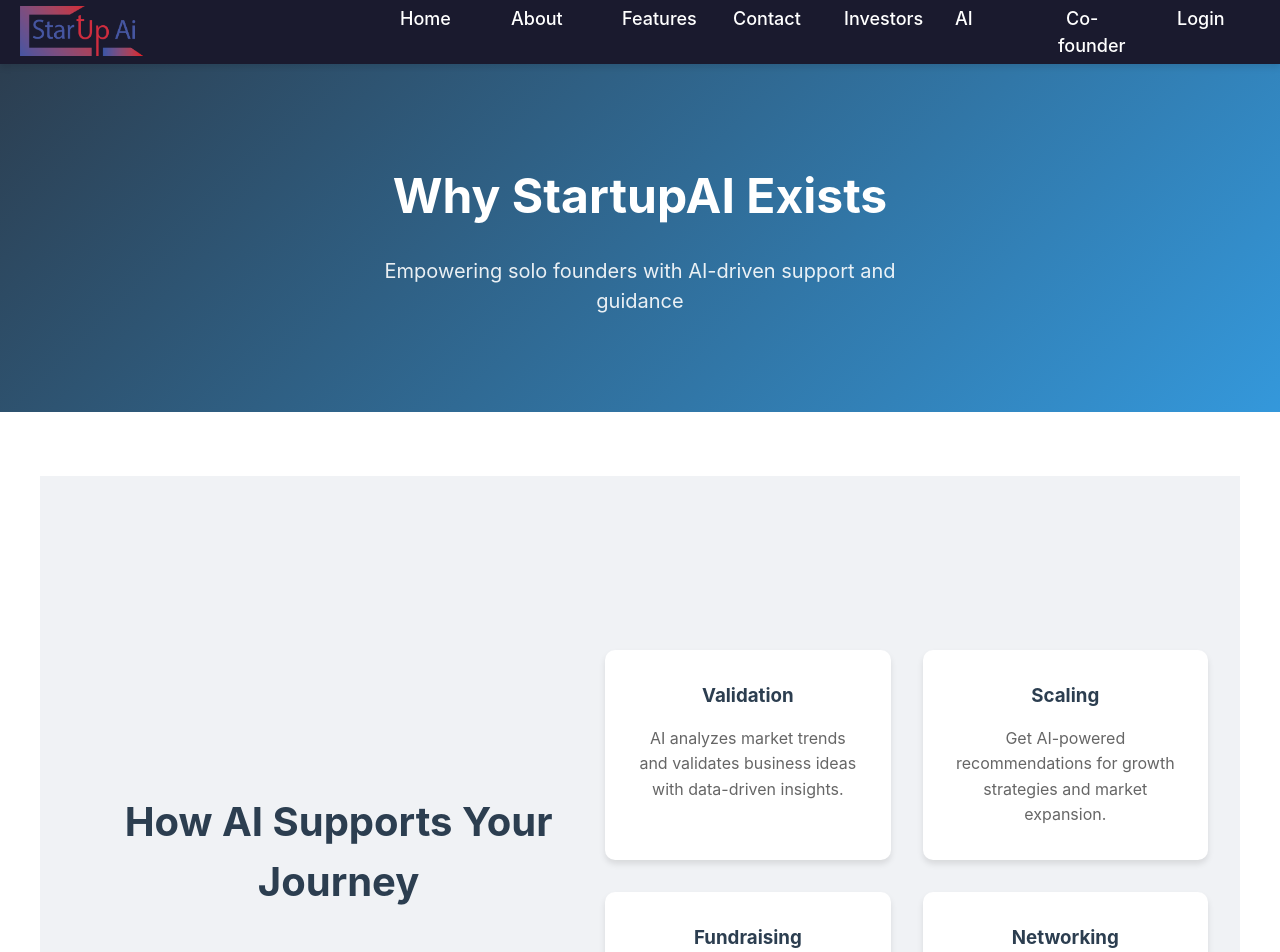
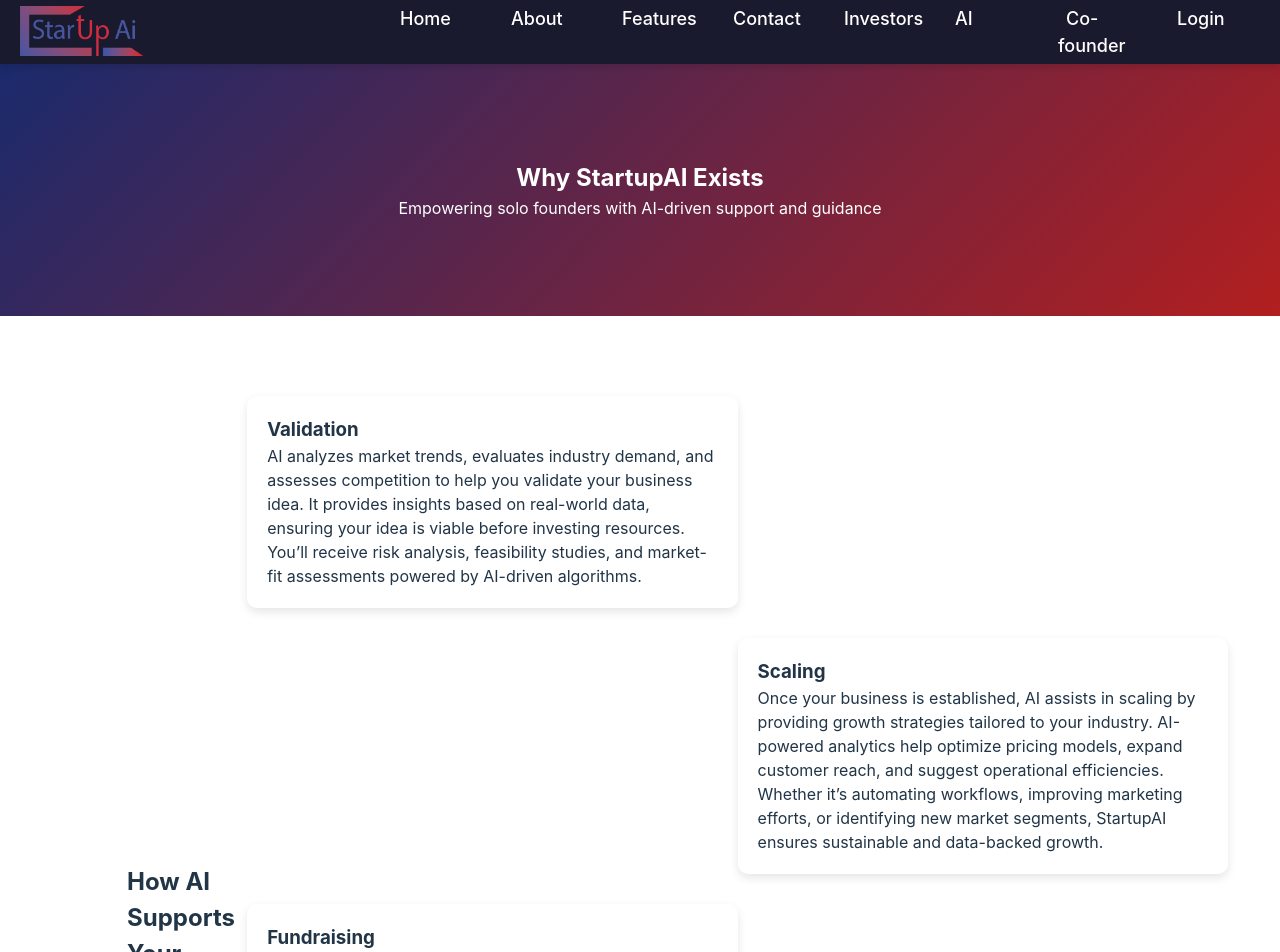
Before and after one commit to Mokshjain131/Pterodactyl, a React (Vite) app in the folder Frontend/: page /about in a window 1280 px wide. Shown: the top 952 px of the page. Built offline with nearby package versions, Linux system fonts and the light colour scheme.

Commit message:
about updates
about updates

```diff
--- a/Frontend/src/pages/about.jsx
+++ b/Frontend/src/pages/about.jsx
@@ -1,47 +1,80 @@
+import { useEffect, useState } from "react";
 import Navbar from "../components/navbar";
 import Footer from "../components/footer";
-import '../styles/about.css';
+import "../styles/about.css";
 
 const About = () => {
+  const [visibleCards, setVisibleCards] = useState([]);
+
+  useEffect(() => {
+    const handleScroll = () => {
+      const cards = document.querySelectorAll(".support-item");
+      const windowHeight = window.innerHeight;
+
+      cards.forEach((card, index) => {
+        const rect = card.getBoundingClientRect();
+        if (rect.top < windowHeight * 0.75) {
+          setVisibleCards((prev) => [...new Set([...prev, index])]);
+        }
+      });
+    };
+
+    window.addEventListener("scroll", handleScroll);
+    return () => window.removeEventListener("scroll", handleScroll);
+  }, []);
+
   return (
     <div className="about-page">
       <Navbar />
       <main>
         <section className="about-hero">
-          <h1>Why StartupAI Exists</h1>
-          <p>Empowering solo founders with AI-driven support and guidance</p>
+          <div className="hero-content">
+            <h1>Why StartupAI Exists</h1>
+            <p>Empowering solo founders with AI-driven support and guidance</p>
+          </div>
         </section>
 
-        {/* <section className="mission-section">
-          <div className="container">
-            <h2>Our Mission</h2>
-            <p>We believe that great ideas shouldn&apos;t be limited by lack of resources or support. StartupAI was created to democratize access to high-quality business guidance through the power of artificial intelligence.</p>
-          </div>
-        </section> */}
 
         <section className="how-it-works">
+
           <div className="container">
             <h2>How AI Supports Your Journey</h2>
             <div className="support-grid">
-              <div className="support-item">
-                <h3>Validation</h3>
-                <p>AI analyzes market trends and validates business ideas with data-driven insights.</p>
-              </div>
-              <div className="support-item">
-                <h3>Scaling</h3>
-                <p>Get AI-powered recommendations for growth strategies and market expansion.</p>
-              </div>
-              <div className="support-item">
-                <h3>Fundraising</h3>
-                <p>AI assists in crafting compelling pitches and connecting with potential investors.</p>
-              </div>
-              <div className="support-item">
-                <h3>Networking</h3>
-                <p>Access AI-curated networking opportunities and industry connections.</p>
-              </div>
+              {[
+                {
+                  title: "Validation",
+                  content:
+                    "AI analyzes market trends, evaluates industry demand, and assesses competition to help you validate your business idea. It provides insights based on real-world data, ensuring your idea is viable before investing resources. You’ll receive risk analysis, feasibility studies, and market-fit assessments powered by AI-driven algorithms.",
+                },
+                {
+                  title: "Scaling",
+                  content:
+                    "Once your business is established, AI assists in scaling by providing growth strategies tailored to your industry. AI-powered analytics help optimize pricing models, expand customer reach, and suggest operational efficiencies. Whether it’s automating workflows, improving marketing efforts, or identifying new market segments, StartupAI ensures sustainable and data-backed growth.",
+                },
+                {
+                  title: "Fundraising",
+                  content:
+                    "AI streamlines your fundraising journey by analyzing successful pitch decks, identifying investor preferences, and crafting compelling proposals. It connects you with potential investors by matching your startup with relevant funding opportunities. AI also helps refine financial projections and business plans, making your pitch more persuasive and investment-ready.",
+                },
+                {
+                  title: "Networking",
+                  content:
+                    "StartupAI connects you with industry leaders, mentors, and like-minded entrepreneurs through AI-curated networking opportunities. By analyzing professional networks, AI suggests meaningful connections, helping you form partnerships and collaborations. It also recommends events, workshops, and accelerators relevant to your startup’s growth.",
+                },
+              ].map((item, index) => (
+                <div
+                  key={index}
+                  className={`support-item ${visibleCards.includes(index) ? "visible" : ""} ${index % 2 === 0 ? "slide-left" : "slide-right"}`}
+                >
+                  <h3>{item.title}</h3>
+                  <p>{item.content}</p>
+                </div>
+              ))}
             </div>
           </div>
+
         </section>
+
       </main>
       <Footer />
     </div>
--- a/Frontend/src/styles/about.css
+++ b/Frontend/src/styles/about.css
@@ -1,103 +1,54 @@
-.about-page {
-  min-height: 100vh;
-  display: flex;
-  flex-direction: column;
-}
 
-main {
-  flex: 1;
-}
 
 .about-hero {
-  background: linear-gradient(135deg, #2c3e50, #3498db);
+  background: linear-gradient(135deg, #1a2a6c, #b21f1f);
   color: white;
   padding: 6rem 2rem;
   text-align: center;
+  position: relative;
+  margin-bottom: 170px;
 }
 
-.about-hero h1 {
-  font-size: 3rem;
-  margin-bottom: 1.5rem;
-}
-
-.about-hero p {
-  font-size: 1.25rem;
-  opacity: 0.9;
-  max-width: 600px;
-  margin: 0 auto;
+.how-it-works {
+  display: flex;
+  flex-direction: column;
+  align-items: center;
+  padding: 50px 20px;
+  padding-left: 95px;
+  padding-bottom: 150px;
+  background-color: transparent !important;
 }
 
 .container {
-  max-width: 1200px;
-  margin: 0 auto;
-  padding: 0 2rem;
+  background-color: transparent !important;
 }
 
-.mission-section {
-  padding: 4rem 0;
-  background-color: #f8f9fa;
-  text-align: center;
-}
-
-.mission-section h2 {
-  color: #2c3e50;
-  font-size: 2.5rem;
-  margin-bottom: 2rem;
-}
-
-.mission-section p {
-  max-width: 800px;
-  margin: 0 auto;
-  color: #666;
-  line-height: 1.6;
-}
-
-.how-it-works {
-  padding: 4rem 0;
-}
-
-.how-it-works h2 {
-  text-align: center;
-  color: #2c3e50;
-  font-size: 2.5rem;
-  margin-bottom: 3rem;
-}
 
 .support-grid {
-  display: grid;
-  grid-template-columns: repeat(auto-fit, minmax(250px, 1fr));
-  gap: 2rem;
+  display: flex;
+  flex-direction: column;
+  gap: 30px;
+  padding-bottom: 70px;
 }
 
 .support-item {
-  background: white;
-  padding: 2rem;
+  width: 50%;
+  padding: 20px;
   border-radius: 10px;
-  box-shadow: 0 4px 6px rgba(0, 0, 0, 0.1);
-  text-align: center;
+  background-color: #fff;
+  box-shadow: 0px 4px 10px rgba(0, 0, 0, 0.1);
+  opacity: 0; /* Initially hidden */
+  transform: translateX(-100px);
+  transition: opacity 0.8s ease, transform 0.8s ease;
 }
 
-.support-item h3 {
-  color: #2c3e50;
-  margin-bottom: 1rem;
+/* Alternating positions */
+.support-item:nth-child(even) {
+  align-self: flex-end;
+  transform: translateX(100px);
 }
 
-.support-item p {
-  color: #666;
-  line-height: 1.6;
+.support-item.visible {
+  opacity: 1;
+  transform: translateX(0);
 }
-
-@media (max-width: 768px) {
-  .about-hero h1 {
-    font-size: 2rem;
-  }
-
-  .about-hero p {
-    font-size: 1.1rem;
-  }
-
-  .mission-section h2,
-  .how-it-works h2 {
-    font-size: 2rem;
-  }
-}
--- a/Frontend/src/styles/investors.css
+++ b/Frontend/src/styles/investors.css
@@ -9,10 +9,11 @@
 }
 
 .investors-hero {
-  background: linear-gradient(135deg, #2c3e50, #3498db);
-  color: white;
-  padding: 6rem 2rem;
-  text-align: center;
+    background: linear-gradient(135deg, #1a2a6c, #b21f1f);
+    color: white;
+    padding: 6rem 2rem;
+    text-align: center;
+
 }
 
 .investors-hero h1 {
```
